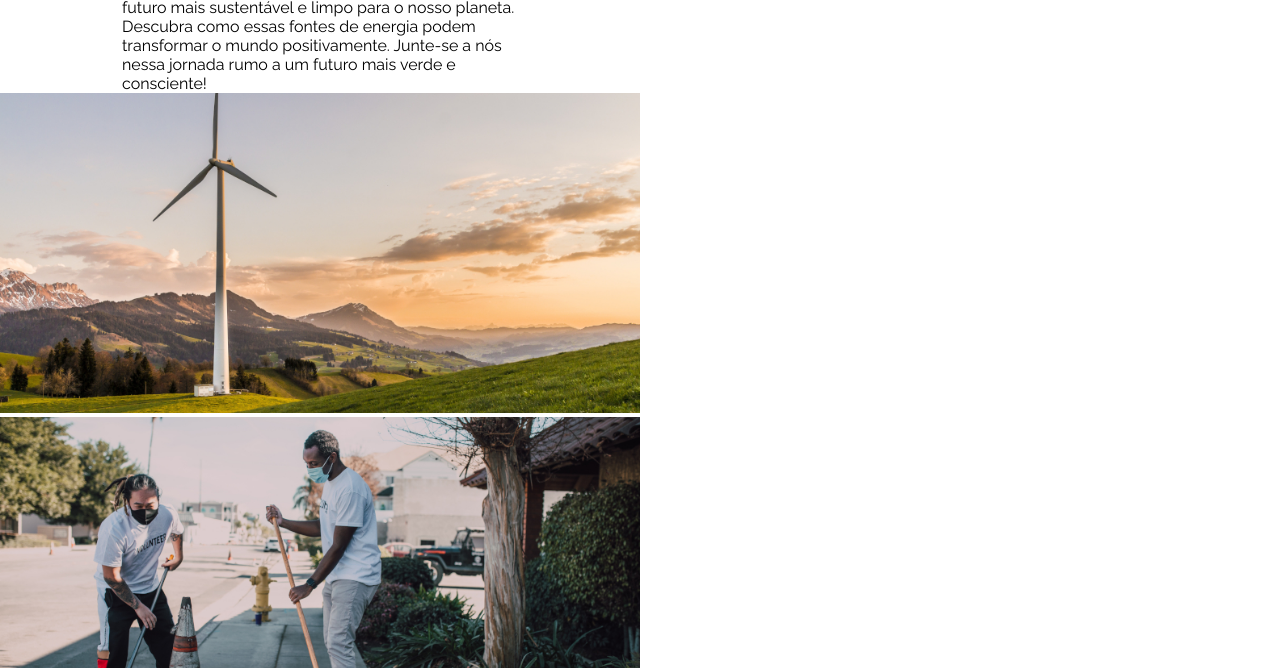
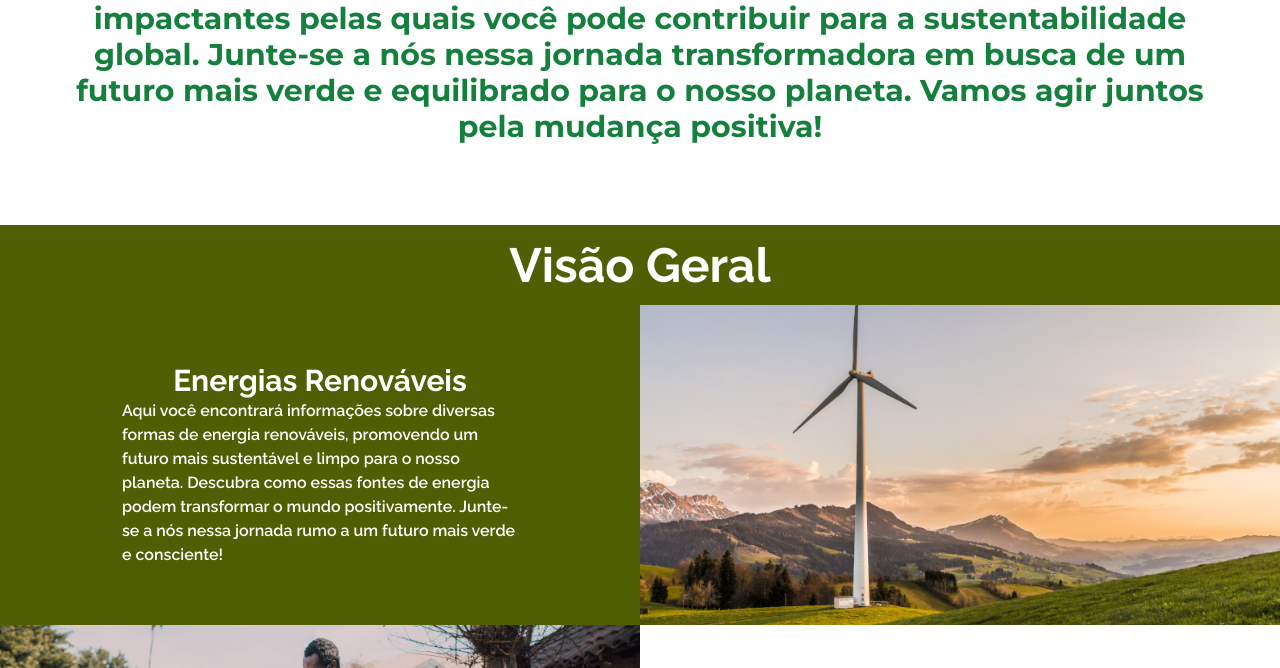
Before and after one commit to DavidBurKing/meioambientedodavi, a website: page index.html in a window 1280 px wide. Shown: the part 849-1517 px from the top of the page. Drawn offline with Linux system fonts and the light colour scheme; the site is published under a folder, as on GitHub Pages, so addresses that start at the root find nothing.

Commit message:
Update index.html

```diff
--- a/index.html
+++ b/index.html
@@ -3,7 +3,7 @@
 <head>
     <meta charset="UTF-8">
     <meta name="viewport" content="width=device-width, initial-scale=1.0">
-    <link href="/css/tailwind/output.css" rel="stylesheet">
+    <link href="css/tailwind/output.css" rel="stylesheet">
     <link rel="stylesheet" href="css/pages/index.css">
     <link rel="stylesheet" href="css/global/header.css">
     <link rel="stylesheet" href="css/global/footer.css">
```
